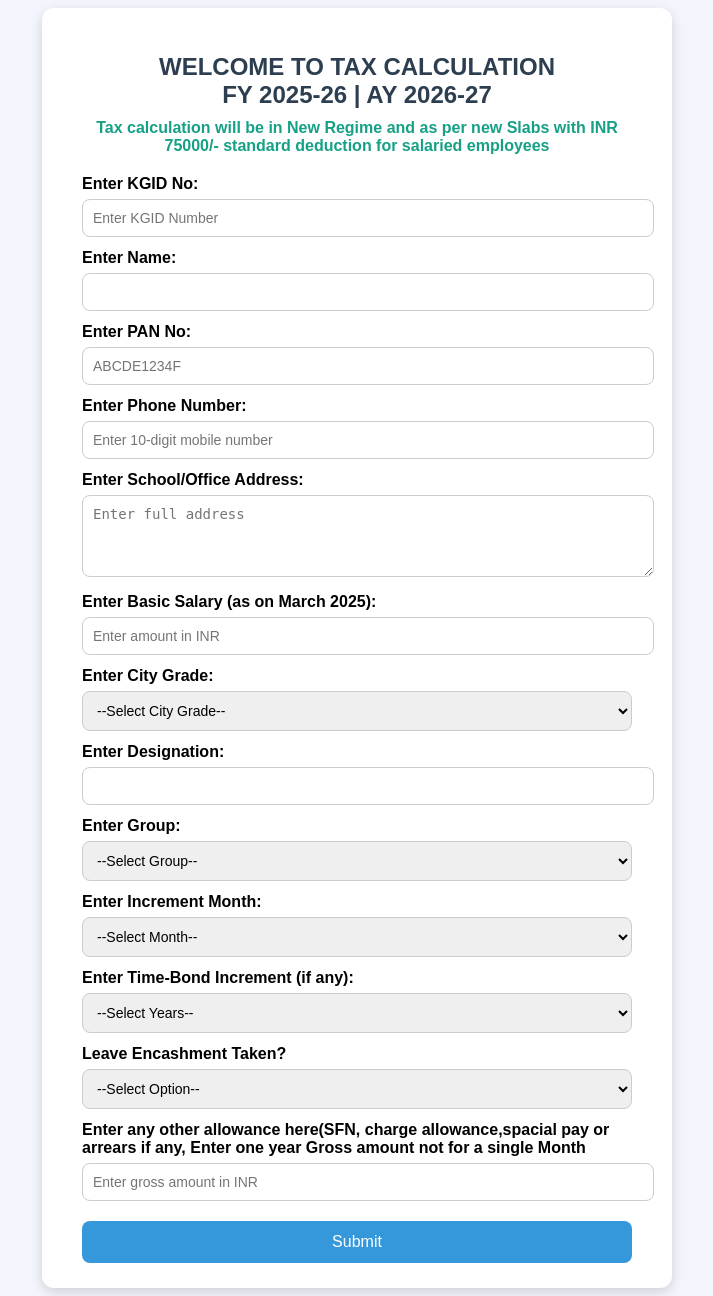
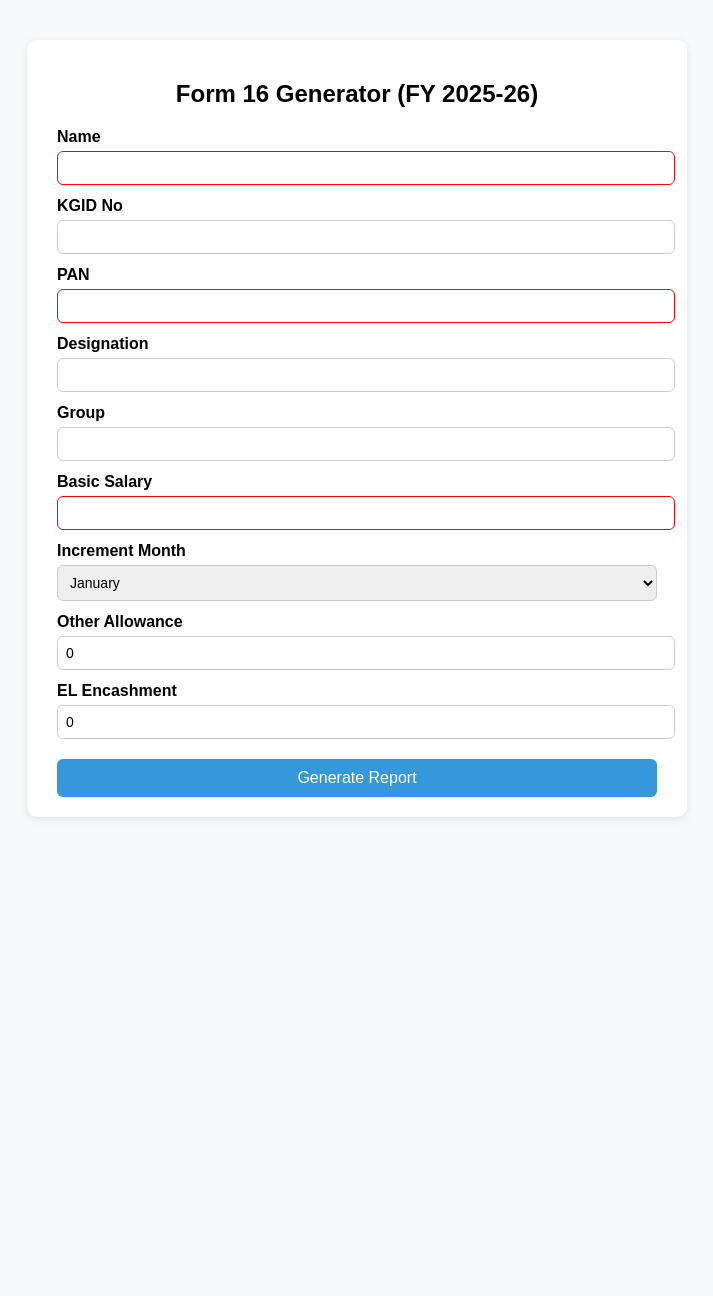
Before and after one commit to aryavarta-ai/myproject1, a Flask app: page / in a window 1280 px wide. Shown: the whole page, without its empty margins (283-996 px from the left). After the commit the page ends 819 px from the top, so only its background shows below. Run offline with Flask 3, Linux system fonts and the light colour scheme; parts of the project's set-up code (start-up, migrations or seed data) failed here and were passed over.

Commit message:
Add files via upload

```diff
--- a/templates/form.html
+++ b/templates/form.html
@@ -1,193 +1,137 @@
-<!DOCTYPE html>
-<html lang="en">
+<!doctype html>
+<html>
 <head>
-  <meta charset="UTF-8">
-  <meta name="viewport" content="width=device-width, initial-scale=1.0">
-  <title>Tax Calculation - FY 2025-26 AY 2026-27</title>
+<meta charset="utf-8">
+<title>Salary Form - Form 16 Generator</title>
 <style>
 body {
   font-family: Arial, sans-serif;
-      background: #f2f6fc;
-      display: flex;
-      justify-content: center;
-      align-items: center;
-      min-height: 100vh;
+  background:#f8f9fa;
+  margin:0; padding:0;
 }
 .container {
-      background: #fff;
-      padding: 25px 40px;
-      border-radius: 12px;
-      box-shadow: 0 4px 12px rgba(0,0,0,0.15);
-      max-width: 550px;
-      width: 100%;
+  max-width: 600px;
+  margin:40px auto;
+  background:white;
+  padding:20px 30px;
+  border-radius:10px;
+  box-shadow:0 2px 8px rgba(0,0,0,0.1);
 }
 h2 {
-      text-align: center;
-      margin-bottom: 10px;
-      color: #2c3e50;
-    }
-    h3 {
-      text-align: center;
-      margin: 5px 0 20px;
-      color: #16a085;
-      font-size: 16px;
-      font-weight: bold;
+  text-align:center;
+  margin-bottom:20px;
 }
 label {
-      display: block;
-      margin: 12px 0 6px;
-      font-weight: bold;
+  font-weight:bold;
+  display:block;
+  margin-top:12px;
 }
-    input, select, textarea {
-      width: 100%;
-      padding: 10px;
-      border: 1px solid #ccc;
-      border-radius: 8px;
-      font-size: 14px;
+input, select {
+  width:100%;
+  padding:8px;
+  margin-top:5px;
+  border:1px solid #ccc;
+  border-radius:6px;
+  font-size:14px;
 }
-    textarea {
-      resize: vertical;
-      min-height: 60px;
+input:invalid {
+  border-color: red;
 }
 button {
-      margin-top: 20px;
-      width: 100%;
-      padding: 12px;
-      background: #3498db;
-      border: none;
-      border-radius: 8px;
-      color: white;
-      font-size: 16px;
-      cursor: pointer;
+  margin-top:20px;
+  padding:10px 18px;
+  border:none;
+  border-radius:6px;
+  font-size:16px;
+  cursor:pointer;
+  background:#3498db;
+  color:white;
+  width:100%;
 }
 button:hover {
-      background: #2980b9;
+  background:#2980b9;
 }
-    .hidden {
-      display: none;
+.error-msg {
+  color:red;
+  font-size:12px;
+  display:none;
 }
 </style>
 </head>
 <body>
+
 <div class="container">
-    <h2>WELCOME TO TAX CALCULATION<br>FY 2025-26 | AY 2026-27</h2>
-    <h3>Tax calculation will be in New Regime and as per new Slabs with INR 75000/- standard deduction for salaried employees </h3>
+  <h2>Form 16 Generator (FY 2025-26)</h2>
+  <form id="salaryForm" method="post" action="/calculate_salary">
 
-    <form action="/calculate_salary" method="POST">
-      <!-- KGID -->
-      <label for="kgid">Enter KGID No:</label>
-      <input type="text" id="kgid" name="kgid" placeholder="Enter KGID Number" required>
-
-      <!-- Name -->
-      <label for="name">Enter Name:</label>
+    <label for="name">Name</label>
     <input type="text" id="name" name="name" required>
 
-      <!-- PAN No -->
-      <label for="pan">Enter PAN No:</label>
-      <input type="text" id="pan" name="pan" maxlength="10" placeholder="ABCDE1234F" style="text-transform:uppercase;" required>
+    <label for="kgid">KGID No</label>
+    <input type="text" id="kgid" name="kgid">
 
-      <!-- Phone Number -->
-      <label for="phone">Enter Phone Number:</label>
-      <input type="tel" id="phone" name="phone" placeholder="Enter 10-digit mobile number" pattern="[0-9]{10}" maxlength="10" required>
+    <label for="pan">PAN</label>
+    <input type="text" id="pan" name="pan" required
+           pattern="[A-Z]{5}[0-9]{4}[A-Z]{1}"
+           title="PAN must be 10 characters: 5 uppercase letters, 4 digits, 1 uppercase letter">
 
-      <!-- School/Office Address -->
-      <label for="address">Enter School/Office Address:</label>
-      <textarea id="address" name="address" placeholder="Enter full address"></textarea>
+    <label for="designation">Designation</label>
+    <input type="text" id="designation" name="designation">
 
-      <!-- Basic Salary -->
-      <label for="salary">Enter Basic Salary (as on March 2025):</label>
-      <input type="number" id="salary" name="basic_salary" placeholder="Enter amount in INR" required>
+    <label for="group">Group</label>
+    <input type="text" id="group" name="group">
 
-      <!-- City Grade -->
-      <label for="citygrade">Enter City Grade:</label>
-      <select id="citygrade" name="city_grade" required>
-        <option value="">--Select City Grade--</option>
-        <option value="A">A</option>
-        <option value="B">B</option>
-        <option value="C">C</option>
+    <label for="basic_salary">Basic Salary</label>
+    <input type="number" id="basic_salary" name="basic_salary" required min="0">
+
+    <label for="increment_month">Increment Month</label>
+    <select id="increment_month" name="increment_month" required>
+      <option value="1">January</option>
+      <option value="2">February</option>
+      <option value="3">March</option>
+      <option value="4">April</option>
+      <option value="5">May</option>
+      <option value="6">June</option>
+      <option value="7">July</option>
+      <option value="8">August</option>
+      <option value="9">September</option>
+      <option value="10">October</option>
+      <option value="11">November</option>
+      <option value="12">December</option>
     </select>
 
-      <!-- Designation -->
-      <label for="designation">Enter Designation:</label>
-      <input type="text" id="designation" name="designation" required>
+    <label for="allowance">Other Allowance</label>
+    <input type="number" id="allowance" name="allowance" value="0" min="0">
 
-      <!-- Group Dropdown (NOT compulsory) -->
-      <label for="group">Enter Group:</label>
-      <select id="group" name="group">
-        <option value="">--Select Group--</option>
-        <option value="A">Group A</option>
-        <option value="B">Group B</option>
-        <option value="C">Group C</option>
-        <option value="D">Group D</option>
-      </select>
+    <label for="el_encashment_amount">EL Encashment</label>
+    <input type="number" id="el_encashment_amount" name="el_encashment_amount" value="0" min="0">
 
-      <!-- Increment Month Dropdown -->
-      <label for="increment">Enter Increment Month:</label>
-      <select id="increment" name="increment" required>
-        <option value="">--Select Month--</option>
-        <option value="JAN-2026">JAN-2026</option>
-        <option value="JULY-2025">JUL-2025</option>
-      </select>
-
-      <!-- Time Bond Increment Dropdown (NOT compulsory) -->
-      <label for="timebond">Enter Time-Bond Increment (if any):</label>
-      <select id="timebond" name="timebond" onchange="toggleMonthDropdown()">
-        <option value="">--Select Years--</option>
-        <option value="10">10 Years</option>
-        <option value="15">15 Years</option>
-        <option value="20">20 Years</option>
-        <option value="25">25 Years</option>
-        <option value="30">30 Years</option>
-      </select>
-
-      <!-- Applicable Month (only required if timebond chosen) -->
-      <div id="timebond-month-container" class="hidden">
-        <label for="timebondmonth">From which month time bond increment is applicable:</label>
-        <select id="timebondmonth" name="timebondmonth">
-          <option value="">--Select Month--</option>
-          <option value="MAR-2025">March 2025</option>
-          <option value="APR-2025">April 2025</option>
-          <option value="MAY-2025">May 2025</option>
-          <option value="JUN-2025">June 2025</option>
-          <option value="JUL-2025">July 2025</option>
-          <option value="AUG-2025">August 2025</option>
-          <option value="SEP-2025">September 2025</option>
-          <option value="OCT-2025">October 2025</option>
-          <option value="NOV-2025">November 2025</option>
-          <option value="DEC-2025">December 2025</option>
-          <option value="JAN-2026">January 2026</option>
-          <option value="FEB-2026">February 2026</option>
-        </select>
-      </div>
-	  <label for="leave_encashment">Leave Encashment Taken?</label>
-<select id="leave_encashment" name="leave_encashment" required>
-
-  <option value="">--Select Option--</option>
-  <option value="YES">YES</option>
-  <option value="NO">NO</option>
-</select>
-<label for="other_allowance">Enter any other allowance here(SFN, charge allowance,spacial pay or arrears if any,  Enter one year Gross amount not for a single Month </label>
-      <input type="number" id="other_allowance" name="allowance" placeholder="Enter gross amount in INR" required>
-
-      <!-- Submit -->
-      <button type="submit">Submit</button>
+    <button type="submit">Generate Report</button>
   </form>
 </div>
 
 <script>
-    function toggleMonthDropdown() {
-      const timebond = document.getElementById("timebond").value;
-      const monthDropdown = document.getElementById("timebondmonth");
-      const container = document.getElementById("timebond-month-container");
+// Extra JS validation for PAN & non-negative values
+document.getElementById("salaryForm").addEventListener("submit", function(event) {
+  const pan = document.getElementById("pan").value.trim();
+  const panRegex = /^[A-Z]{5}[0-9]{4}[A-Z]{1}$/;
+  if (!panRegex.test(pan)) {
+    alert("Invalid PAN format. Example: ABCDE1234F");
+    event.preventDefault();
+    return false;
+  }
 
-      if (timebond) {
-        container.classList.remove("hidden");
-        monthDropdown.setAttribute("required", "true"); // required only when timebond selected
-      } else {
-        container.classList.add("hidden");
-        monthDropdown.removeAttribute("required");
+  const fields = ["basic_salary", "allowance", "el_encashment_amount"];
+  for (let id of fields) {
+    let val = document.getElementById(id).value;
+    if (val < 0) {
+      alert("Values cannot be negative!");
+      event.preventDefault();
+      return false;
     }
   }
+});
 </script>
+
 </body>
 </html>
```
Also changed, not shown: templates/report.html (added, +150 -0 lines). Lines whose indentation alone changed are shown as unchanged.
